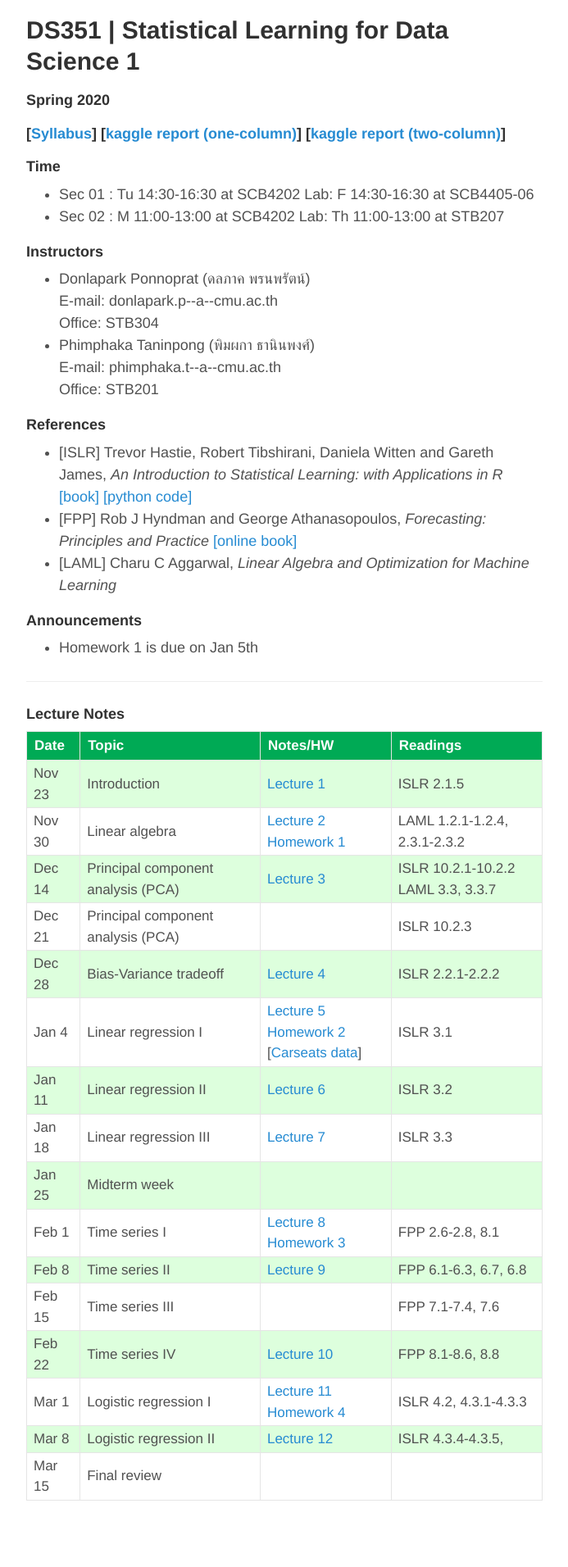
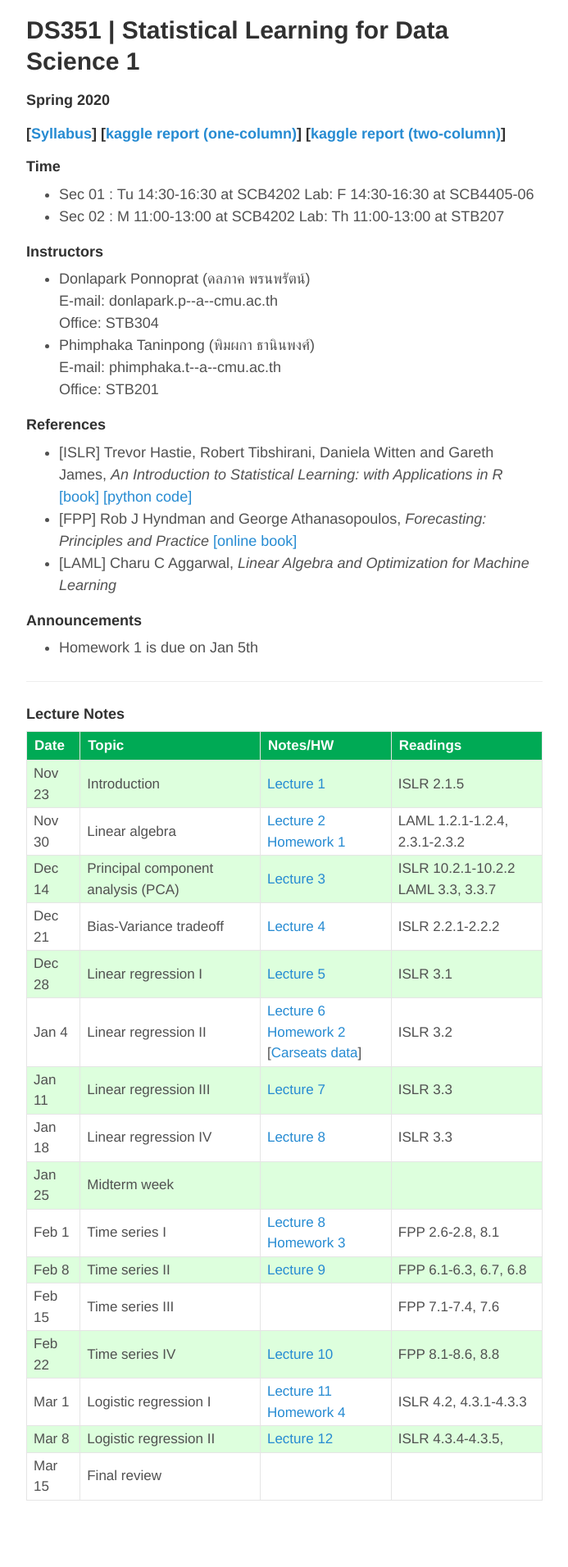
Before and after one commit to donlapark/ds351, a Jekyll site: the page built from index.html, in a window 1280 px wide. Shown: the whole page at 82% size, without its empty margins (293-986 px from the left). Built offline with Jekyll 4.4.1, drawn with Linux system fonts in a browser that asks for light colours; the list of posts is cut into pages by our own code.

Commit message:
added Lecture 4

```diff
--- a/index.html
+++ b/index.html
@@ -79,16 +79,6 @@ LAML 3.3, 3.3.7
 </tr>
 <tr>
 <td> Dec 21 </td>
-<td> Principal component analysis (PCA)
-</td>
-<td>
-</td>
-<td>
-ISLR 10.2.3
-</td>
-</tr>
-<tr>
-<td> Dec 28 </td>
 <td> Bias-Variance tradeoff
 </td>
 <td>
@@ -99,35 +89,46 @@ ISLR 2.2.1-2.2.2
 </td>
 </tr>
 <tr>
-<td> Jan 4 </td>
+<td> Dec 28 </td>
 <td> Linear regression I
 </td>
 <td>
-<a href="lectures/Lecture5.pdf">Lecture 5</a><br/>
-<a href="homework/homework2.pdf">Homework 2</a><br/>
-[<a href="data/Carseats.csv">Carseats data</a>]
+<a href="lectures/Lecture5.pdf">Lecture 5</a>
 </td>
 <td>
 ISLR 3.1
 </td>
 </tr>
 <tr>
-<td> Jan 11 </td>
+<td> Jan 4 </td>
 <td> Linear regression II
 </td>
 <td>
-<a href="lectures/Lecture6.pdf">Lecture 6</a>
+<a href="lectures/Lecture6.pdf">Lecture 6</a><br/>
+<a href="homework/homework2.pdf">Homework 2</a><br/>
+[<a href="data/Carseats.csv">Carseats data</a>]
 </td>
 <td>
 ISLR 3.2
 </td>
 </tr>
 <tr>
-<td> Jan 18 </td>
+<td> Jan 11 </td>
 <td> Linear regression III
 </td>
 <td>
-<a href="lectures/Lecture7.pdf">Lecture 7</a>
+<a href="lectures/Lecture6.pdf">Lecture 7</a>
+</td>
+<td>
+ISLR 3.3
+</td>
+</tr>
+<tr>
+<td> Jan 18 </td>
+<td> Linear regression IV
+</td>
+<td>
+<a href="lectures/Lecture7.pdf">Lecture 8</a>
 </td>
 <td>
 ISLR 3.3
```
Also changed, not shown: 1 other file.
